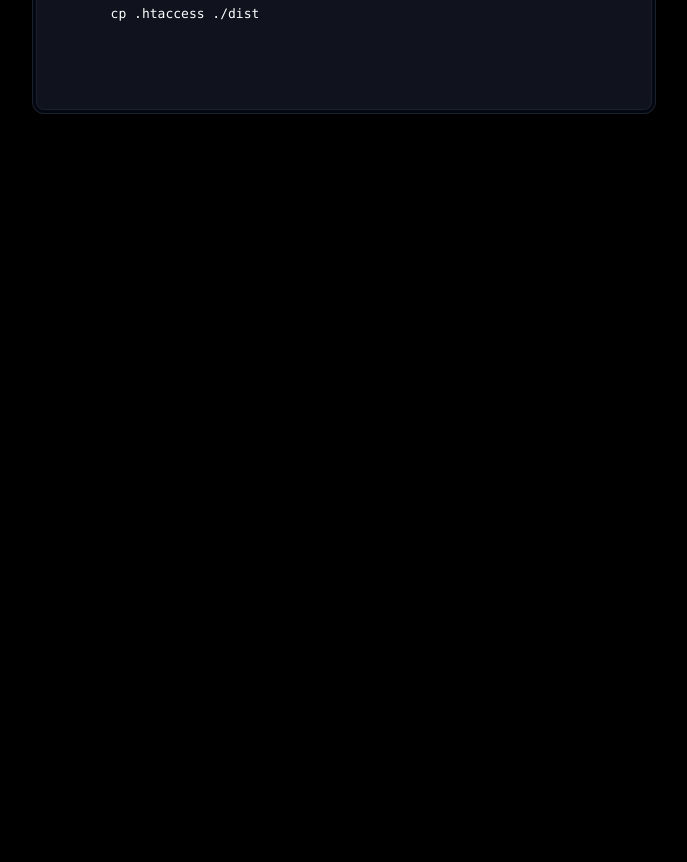
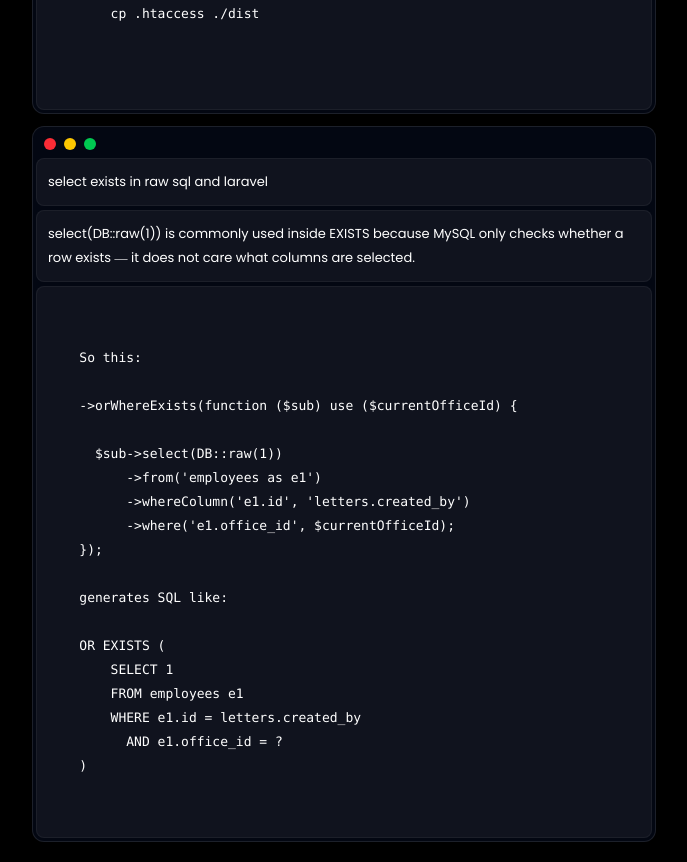
Before and after one commit to vidzin3/utils_platform, a Vue app: page /lessons in a window 1280 px wide. Shown: the part 1140-2002 px from the top of the page, without its empty margins (296-983 px from the left). Before the commit the page ends 1274 px from the top, so only its background shows below. Built offline with nearby package versions, Linux system fonts and the light colour scheme.

Commit message:
update content

```diff
--- a/src/pages/index.vue
+++ b/src/pages/index.vue
@@ -436,7 +436,8 @@ const contents = [
     2.1.3: Update menu layout
             add option layout for mobile breakpoint
             alt report workplan text when work not done
-            add office filter to list all letter`,
+            add office filter to list all letter
+            list letter by sending(to) but if other employees are in same office also can view too.`,
     raw_html: "",
   },
   // {
--- a/src/pages/lesson/index.vue
+++ b/src/pages/lesson/index.vue
@@ -67,6 +67,31 @@ const contents = [
     `,
     raw_html: ``,
   },
+  {
+    title: "select exists in raw sql and laravel",
+    description: `select(DB::raw(1)) is commonly used inside EXISTS because MySQL only checks whether a row exists — it does not care what columns are selected.`,
+    is_content: true,
+    content: `
+    So this:
+
+    ->orWhereExists(function ($sub) use ($currentOfficeId) {
+
+      $sub->select(DB::raw(1))
+          ->from('employees as e1')
+          ->whereColumn('e1.id', 'letters.created_by')
+          ->where('e1.office_id', $currentOfficeId);
+    });
+
+    generates SQL like:
+
+    OR EXISTS (
+        SELECT 1
+        FROM employees e1
+        WHERE e1.id = letters.created_by
+          AND e1.office_id = ?
+    )`,
+    raw_html: ``,
+  },
 ];
 </script>
 
```
